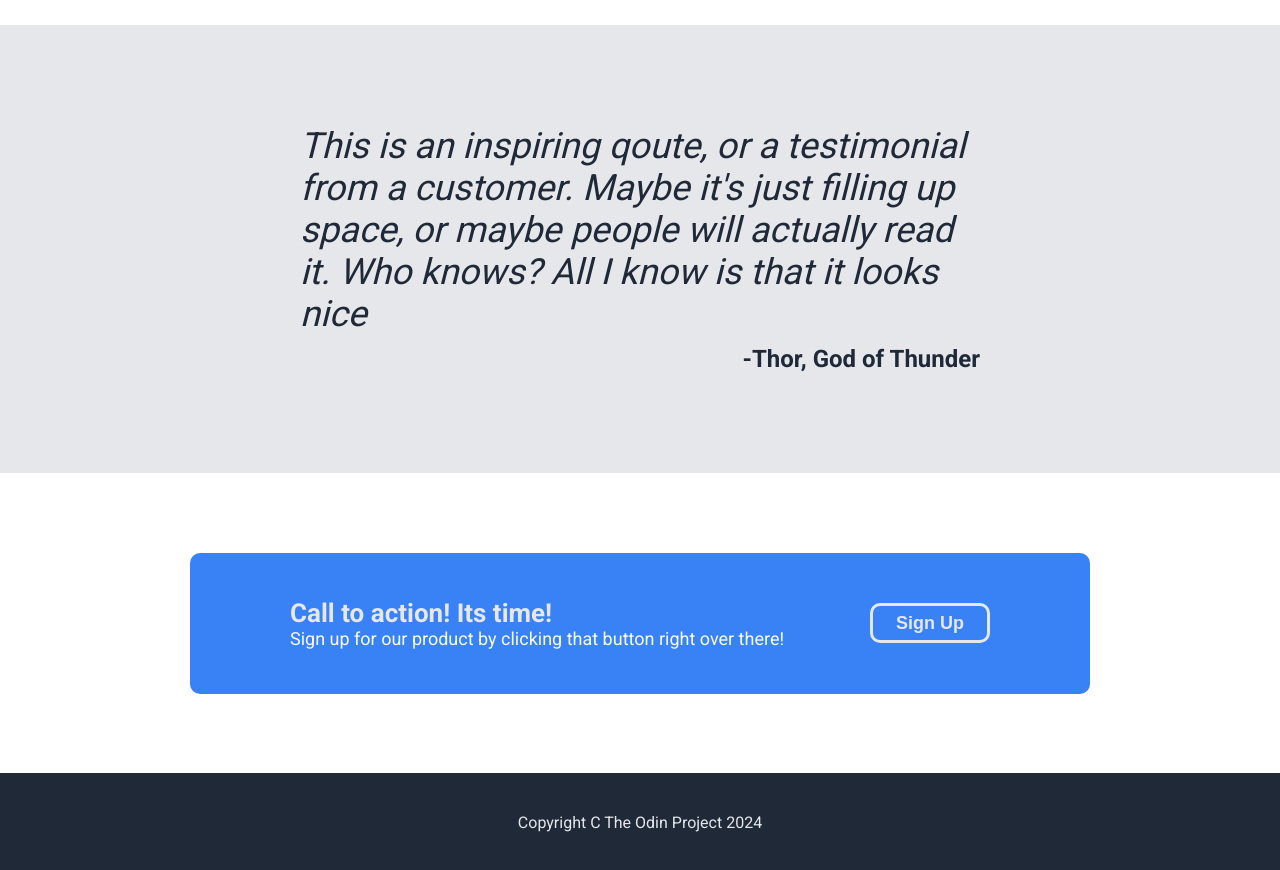
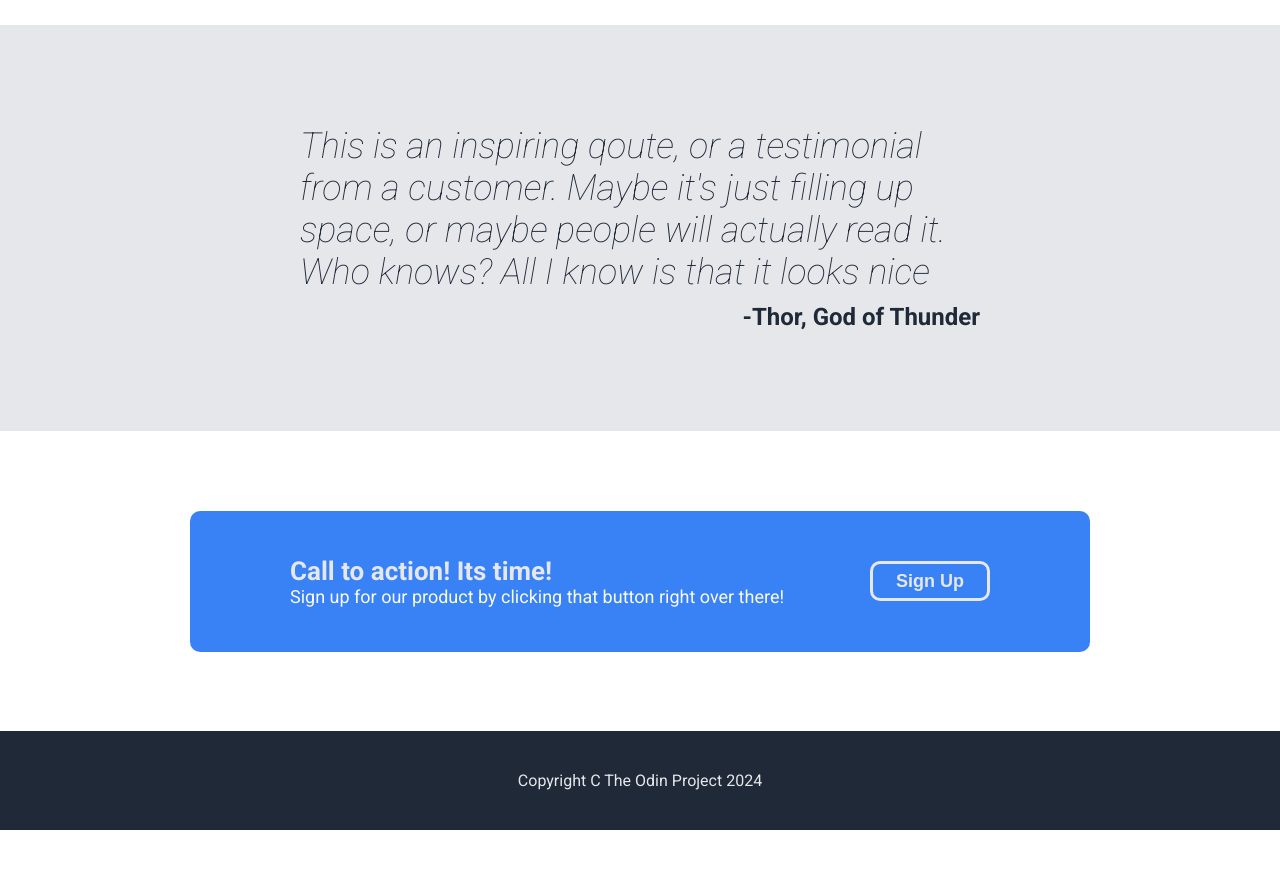
Before and after one commit to corwsan/Project-Landing-Page, a plain HTML site: page index.html in a window 1280 px wide. Shown: the part 900-1770 px from the top of the page. After the commit the page ends 1730 px from the top, so only its background shows below. Drawn offline with Linux system fonts and the light colour scheme.

Commit message:
Change font import url
This fixes the issue I was having where the qoute
text was not responding to font-weight: lighter

```diff
--- a/index.html
+++ b/index.html
@@ -55,7 +55,7 @@
     </div>
 
     <div class="qoutes">
-        <div class="qoute-text">This is an inspiring qoute, or a testimonial from a customer. Maybe it's just filling up space, or maybe people will actually read it. Who knows? All I know is that it looks nice</div>
+        <em class="qoute-text">This is an inspiring qoute, or a testimonial from a customer. Maybe it's just filling up space, or maybe people will actually read it. Who knows? All I know is that it looks nice</em>
         <div class="qoute-source">-Thor, God of Thunder</div>
     </div>
 
--- a/style.css
+++ b/style.css
@@ -1,4 +1,4 @@
-@import url('https://fonts.googleapis.com/css2?family=Roboto:wght@400;700&display=swap');
+@import url('https://fonts.googleapis.com/css2?family=Roboto:ital,wght@0,100;0,300;0,400;0,500;0,700;0,900;1,100;1,300;1,400;1,500;1,700;1,900&display=swap');
 
 body {
     display: flex;
@@ -145,7 +145,7 @@ ul {
     font-size: 36px;
     color: #1F2937;
     font-style: italic;
-    font-weight: 200;
+    font-weight: lighter;
     margin-top: 100px;
 }
 
```
